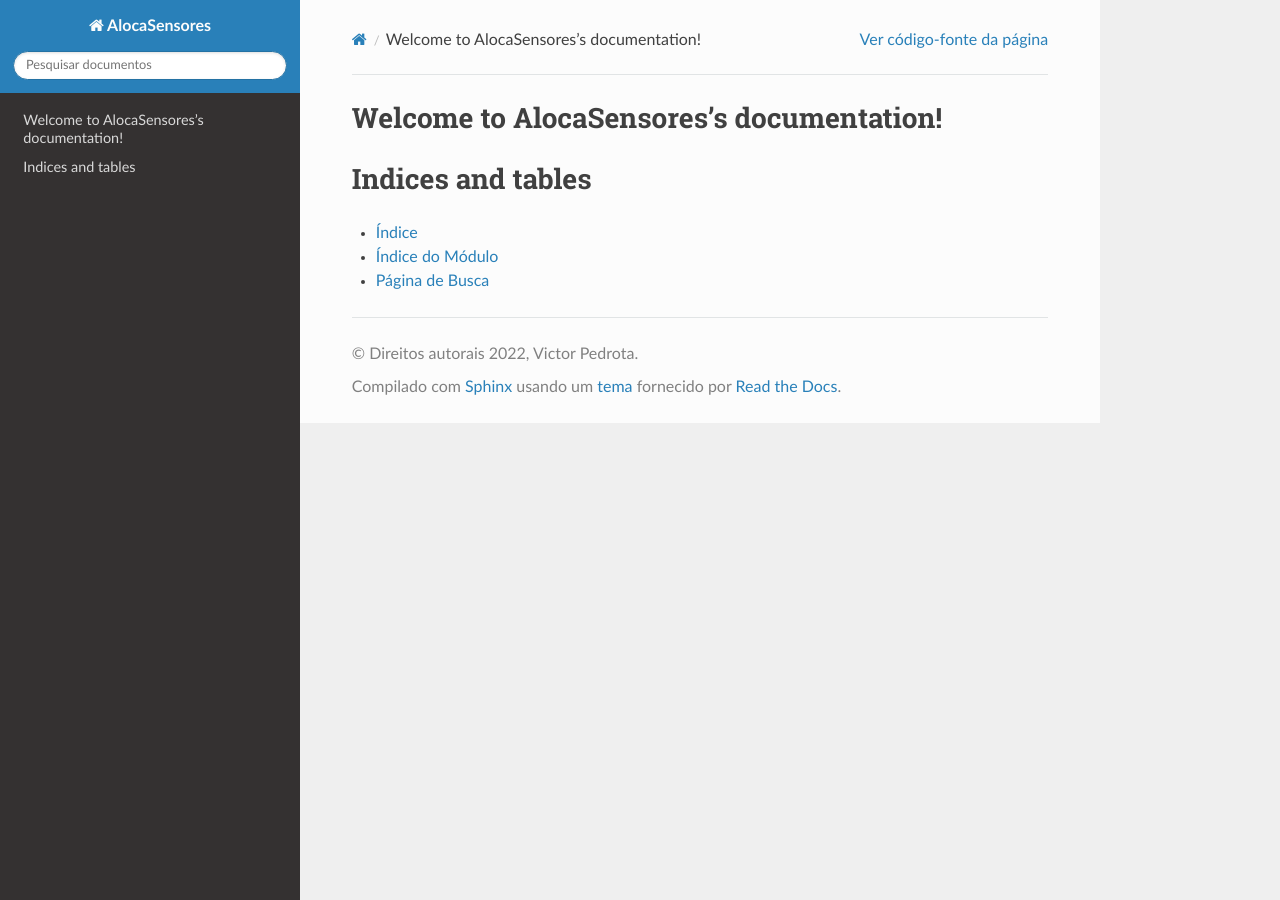
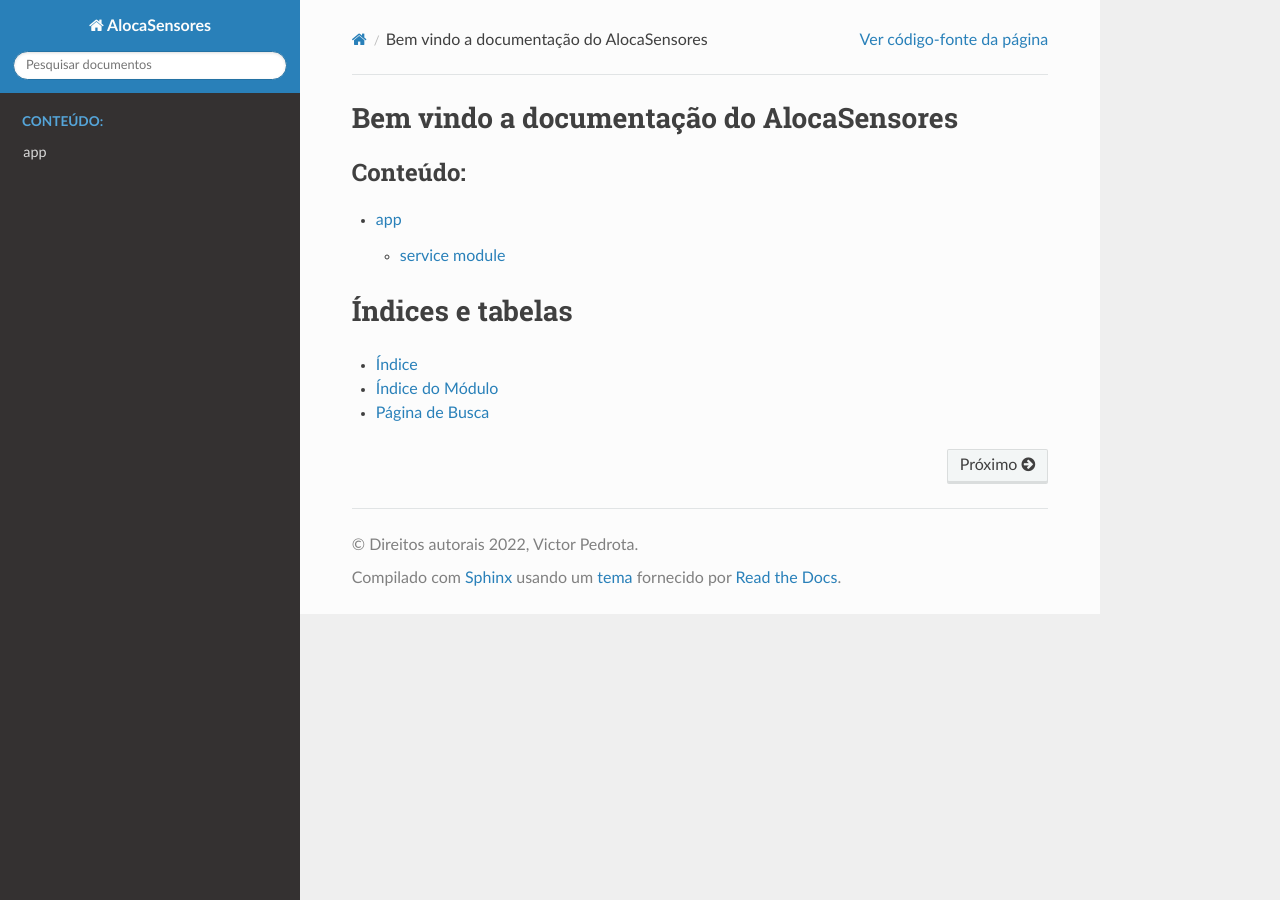
Before and after one commit to vpedrota/AlocaSensores, a Sphinx documentation site: the page built from docs/index.rst, in a window 1280 px wide. Built offline with Sphinx 7.4.7 and the Read the Docs theme 2.0.0, drawn with Linux system fonts in a browser that asks for light colours.

Commit message:
Adicionando módulos a documentação

```diff
--- a/docs/index.rst
+++ b/docs/index.rst
@@ -3,16 +3,16 @@
    You can adapt this file completely to your liking, but it should at least
    contain the root `toctree` directive.
 
-Welcome to AlocaSensores's documentation!
+Bem vindo a documentação do AlocaSensores
 =========================================
 
 .. toctree::
    :maxdepth: 2
-   :caption: Contents:
+   :caption: Conteúdo:
 
+   modules
 
-
-Indices and tables
+Índices e tabelas
 ==================
 
 * :ref:`genindex`
--- /dev/null
+++ b/docs/modules.rst
@@ -0,0 +1,7 @@
+app
+===
+
+.. toctree::
+   :maxdepth: 4
+
+   service
```
Also changed, not shown: docs/service.rst (added, +7 -0 lines).
